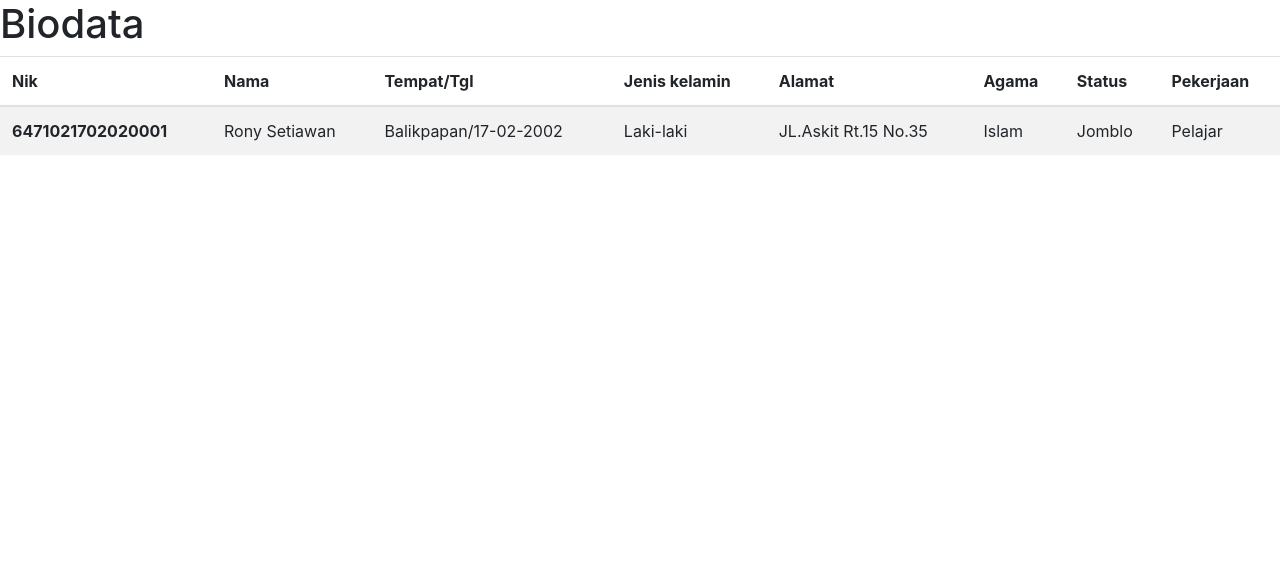
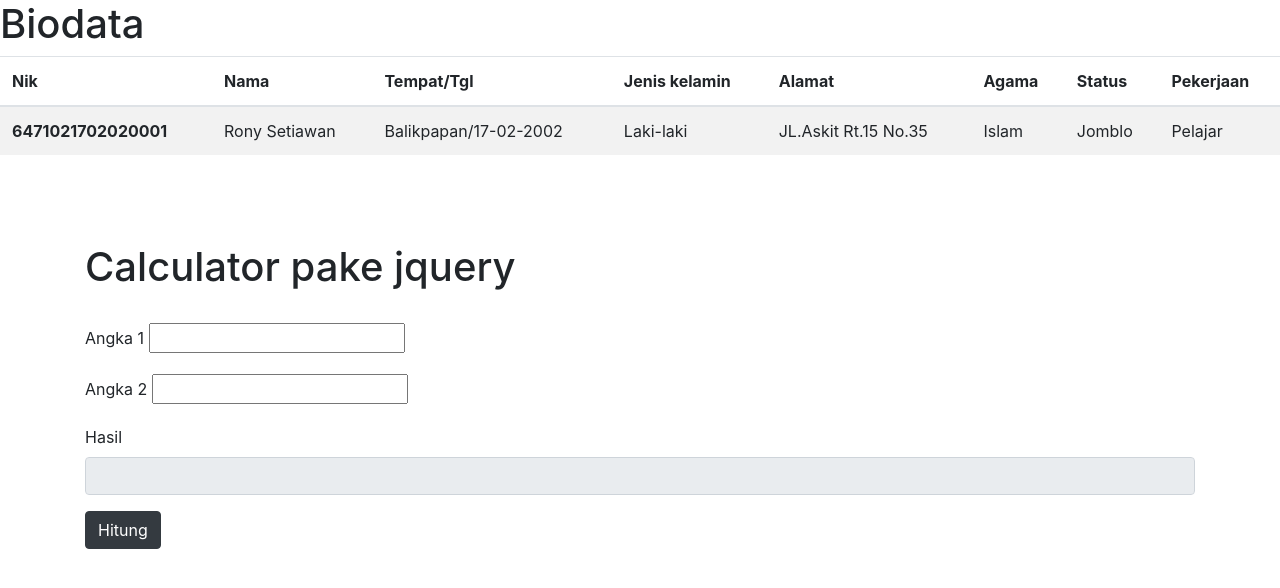
Before and after one commit to fachreza73/learn-git, a plain HTML site: page Rony.html in a window 1280 px wide. Drawn offline with nearby package versions, Linux system fonts and the light colour scheme.

Commit message:
add jquery rony.html

```diff
--- a/Rony.html
+++ b/Rony.html
@@ -6,6 +6,7 @@
     <meta http-equiv="X-UA-Compatible" content="ie=edge">
     <title>Biodata</title>
     <link rel="stylesheet" href="https://stackpath.bootstrapcdn.com/bootstrap/4.3.1/css/bootstrap.min.css" integrity="sha384-ggOyR0iXCbMQv3Xipma34MD+dH/1fQ784/j6cY/iJTQUOhcWr7x9JvoRxT2MZw1T" crossorigin="anonymous">
+    <script src="https://ajax.googleapis.com/ajax/libs/jquery/3.4.0/jquery.min.js"></script>
 </head>
 <body>
     <h1>Biodata</h1>
@@ -35,5 +36,51 @@
           </tr>
         </tbody>
       </table>
+
+      <br><br><br>
+
+      <div class="container">
+        <div class="row">
+          <div class="col-md-12">
+            <h1>Calculator pake jquery</h1>
+            <br>
+            <div class="form-group">
+              <label for="">Angka 1</label>
+              <input type="text" name="form-control" id="angka1">
+            </div>
+            <div class="form-group">
+              <label for="">Angka 2</label>
+              <input type="text" name="form-control" id="angka2">
+            </div>
+            <div class="form-group">
+              <label for="">Hasil</label>
+              <input disabled type="text" class="form-control" id="hasil">
+            </div>
+            <button id="hitung" class="btn btn-dark">Hitung</button>
+          </div>
+        </div>
+      </div>
+
+    <script>
+      $(document).ready(function () {
+        $("#hitung").click(function () {
+          // ambil input
+          var angka1 =  $("#angka1").val();
+          var angka2 =  $("#angka2").val();
+
+          // hitung
+          var jumlah = parseInt(angka1) + parseInt(angka2);
+
+          // menampilkan data
+          $("#hasil").val(jumlah);
+
+          // vervikasi
+          console.log("tombol di klik")
+          console.log("angka1", angka1);
+          console.log("angka2", angka2);
+          console.log("jumlah", jumlah);
+        })
+      });
+    </script>
 </body>
 </html>
```
